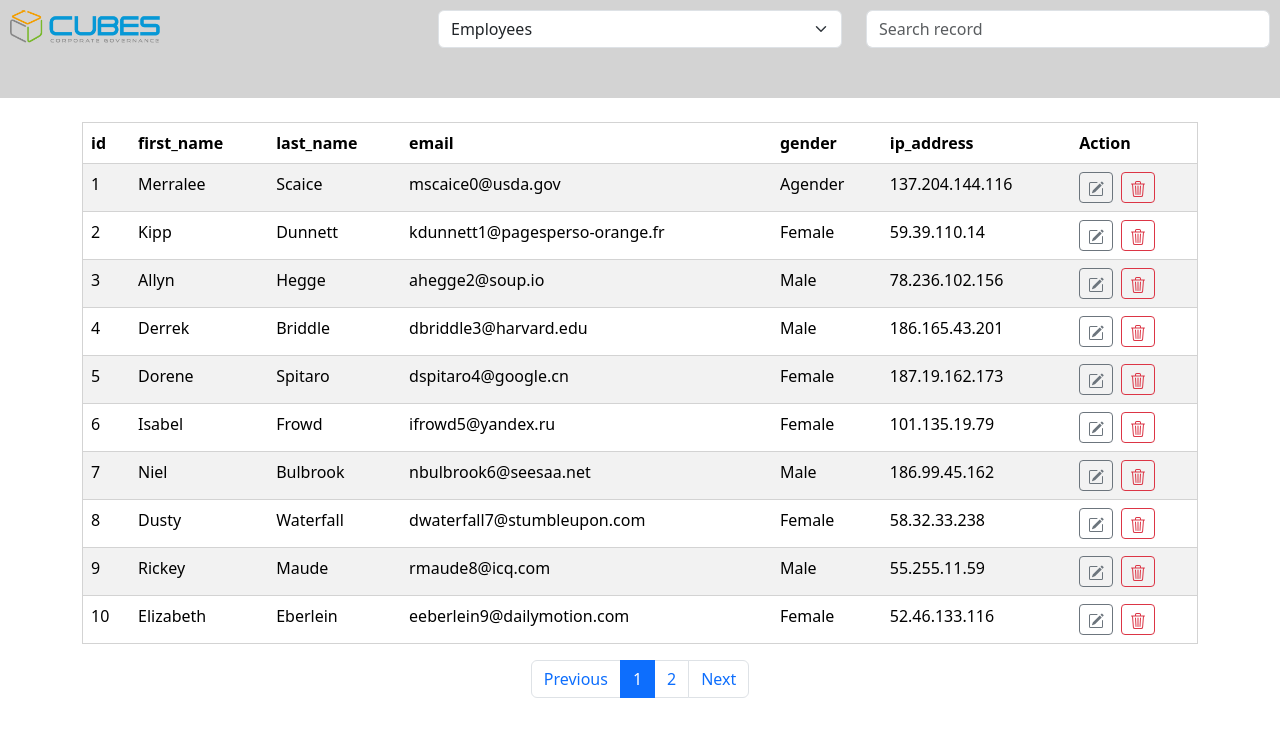
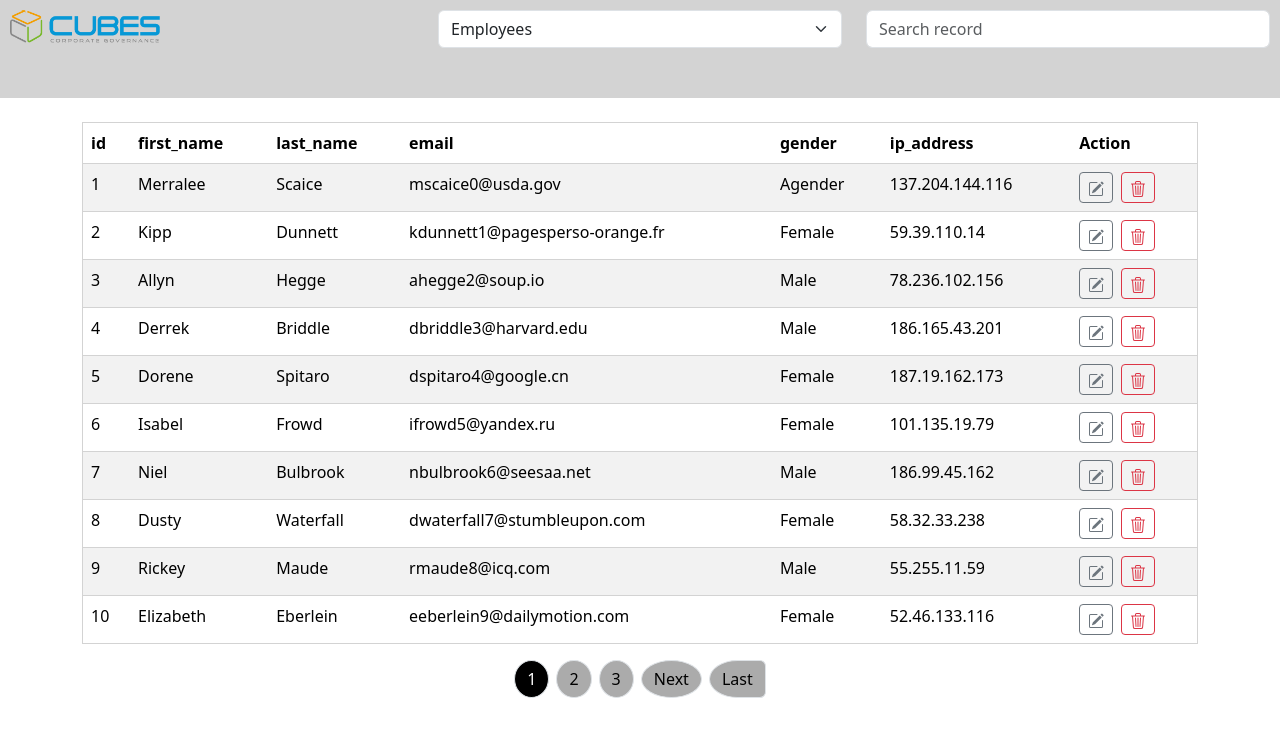
Before and after one commit to m7mdaljml/Task3, a Vue app: page / in a window 1280 px wide. Shown: the top 736 px of the page. Built offline with nearby package versions, Linux system fonts and the light colour scheme.

Commit message:
update the pagination

```diff
--- a/src/components/table.vue
+++ b/src/components/table.vue
@@ -33,20 +33,36 @@
                 </tbody>
             </table>
         </div>
-
-        <ul class="pagination justify-content-center">
-            <li class="page-item" :disabled="end < 10">
-                <span class="page-link" @click="decrement()" >Previous</span>
+        <template v-if="props.data.length > 10">
+            <ul class="pagination justify-content-center gap-2">
+                <li class="page-item" v-if="PrevPage > 0">
+                    <span class="page-link" @click="First()">First</span>
                 </li>
-            <li class="page-item" v-if="PrevPage != 0"><a class="page-link">{{ PrevPage }}</a></li>
-            <li class="page-item active" aria-current="page">
+                <li class="page-item" v-if="PrevPage > 0">
+                    <span class="page-link" @click="decrement(1)">Prev</span>
+                </li>
+                <li class="page-item" @click="decrement(2)" v-if="PrevPage - 1 > 0"><a class="page-link">{{ PrevPage - 1
+                        }}</a>
+                </li>
+                <li class="page-item" @click="decrement(1)" v-if="PrevPage > 0"><a class="page-link">{{ PrevPage }}</a>
+                </li>
+                <li class="page-item-active">
                     <span class="page-link">{{ CurrPage }}</span>
                 </li>
-            <li class="page-item" ><a class="page-link" >{{ NextPage }}</a></li>
+                <li class="page-item" @click="increment(1)" v-if="NextPage <= 100"><a class="page-link">{{ NextPage
+                        }}</a>
+                </li>
+                <li class="page-item" @click="increment(2)" v-if="NextPage + 1 <= 100"><a class="page-link">{{ NextPage
+                    + 1
+                        }}</a></li>
                 <li class="page-item">
-                <a class="page-link" @click="increment()" >Next</a>
+                    <a class="page-link" @click="increment(1)" v-if="NextPage <= 100">Next</a>
+                </li>
+                <li class="page-item">
+                    <a class="page-link" @click="Last()" v-if="NextPage <= 100">Last</a>
                 </li>
             </ul>
+        </template>
     </div>
 </template>
 
@@ -68,28 +84,67 @@ const props = defineProps({
 let first = ref(0)
 let end = ref(10)
 
-const increment = () => {
-    if (end.value <= 990) {
-        first.value += 10
-        end.value += 10
-        PrevPage.value++
-        CurrPage.value++
-        NextPage.value++
+const increment = (key) => {
+    if (end.value <= props.data.length - 10) {
+        first.value += 10 * key
+        end.value += 10 * key
+        PrevPage.value += key
+        CurrPage.value += key
+        NextPage.value += key
 
     }
 }
-const decrement = () => {
+const decrement = (key) => {
     if (first.value >= 10) {
-        first.value -= 10
-        end.value -= 10
-        PrevPage.value--
-        CurrPage.value--
-        NextPage.value--
+        first.value -= 10 * key
+        end.value -= 10 * key
+        PrevPage.value -= key
+        CurrPage.value -= key
+        NextPage.value -= key
     }
+}
+const First = () => {
+    first.value = 0
+    end.value = 10
+    PrevPage.value = 0
+    CurrPage.value = 1
+    NextPage.value = 2
+}
+const Last = () => {
+    first.value = props.data.length - 10
+    end.value = props.data.length
+    PrevPage.value = Math.floor((props.data.length / 10) - 1)
+    CurrPage.value = Math.floor((props.data.length) / 10)
+    NextPage.value = Math.floor((props.data.length) / 10 + 1)
 }
 </script>
 <style scoped>
+li a,
+span {
+    background-color: rgba(0, 0, 0, 0.329);
+    color: black;
+}
+
+.page-item-active span {
+    background-color: rgb(0, 0, 0);
+    color: white;
+}
+
+.page-item-active span:hover,
+li a:hover,
+span:hover {
+    background-color: white;
+    border: 1px solid black;
+    color: black;
+}
+
 .table {
     border: 1px solid lightgray;
 }
+
+a,
+span {
+    border-radius: 50%;
+    cursor: pointer;
+}
 </style>
```
Lines whose indentation alone changed are shown as unchanged.
